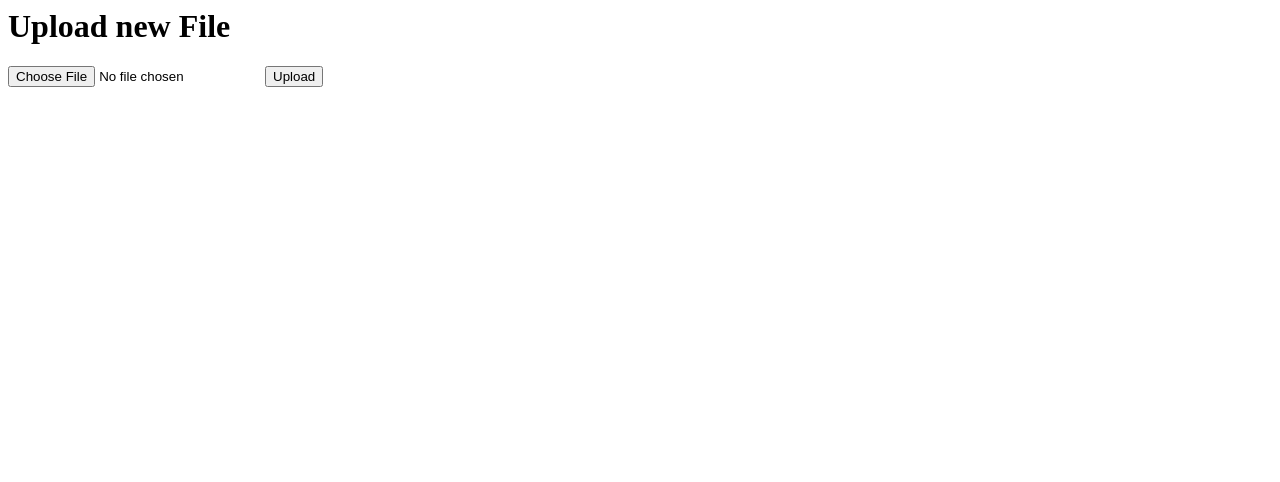
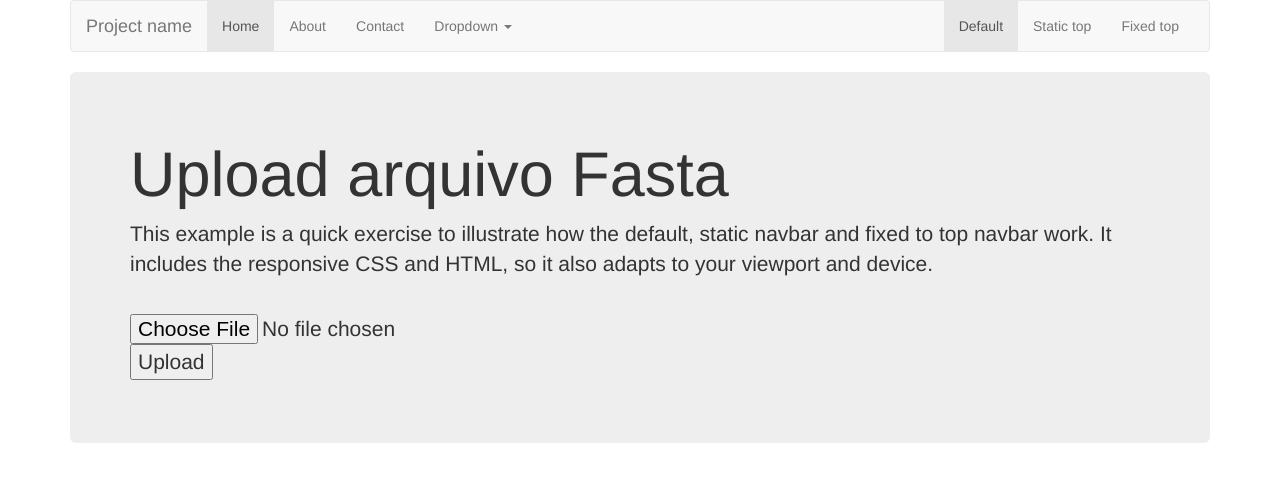
Before and after one commit to HigorMonteiro/flask_biopython, a Flask app: page / in a window 1280 px wide. Shown: the top 482 px of the page. Run offline with Flask 2, Linux system fonts and the light colour scheme; some libraries are stand-ins or nearby versions.

Commit message:
criando pagina inicial

```diff
--- a/app/templates/index.html
+++ b/app/templates/index.html
@@ -1,7 +1,73 @@
+<!DOCTYPE html>
+<html>
+  <head>
+    <meta charset="utf-8">
+    <title>Biopython</title>
 
-<title>Upload new File</title>
-  <h1>Upload new File</h1>
-    <form method=post enctype=multipart/form-data>
-        <p><input type=file name=file>
-        <input type=submit value=Upload>
-   </form>
+    <link rel="stylesheet" href="{{ url_for('static', filename="css/bootstrap.min.css")}}">
+  </head>
+  <body>
+    <div class="container">
+
+      <!-- Static navbar -->
+      <nav class="navbar navbar-default">
+        <div class="container-fluid">
+          <div class="navbar-header">
+            <button type="button" class="navbar-toggle collapsed" data-toggle="collapse" data-target="#navbar" aria-expanded="false" aria-controls="navbar">
+              <span class="sr-only">Toggle navigation</span>
+              <span class="icon-bar"></span>
+              <span class="icon-bar"></span>
+              <span class="icon-bar"></span>
+            </button>
+            <a class="navbar-brand" href="#">Project name</a>
+          </div>
+          <div id="navbar" class="navbar-collapse collapse">
+            <ul class="nav navbar-nav">
+              <li class="active"><a href="#">Home</a></li>
+              <li><a href="#">About</a></li>
+              <li><a href="#">Contact</a></li>
+              <li class="dropdown">
+                <a href="#" class="dropdown-toggle" data-toggle="dropdown" role="button" aria-haspopup="true" aria-expanded="false">Dropdown <span class="caret"></span></a>
+                <ul class="dropdown-menu">
+                  <li><a href="#">Action</a></li>
+                  <li><a href="#">Another action</a></li>
+                  <li><a href="#">Something else here</a></li>
+                  <li role="separator" class="divider"></li>
+                  <li class="dropdown-header">Nav header</li>
+                  <li><a href="#">Separated link</a></li>
+                  <li><a href="#">One more separated link</a></li>
+                </ul>
+              </li>
+            </ul>
+            <ul class="nav navbar-nav navbar-right">
+              <li class="active"><a href="./">Default <span class="sr-only">(current)</span></a></li>
+              <li><a href="../navbar-static-top/">Static top</a></li>
+              <li><a href="../navbar-fixed-top/">Fixed top</a></li>
+            </ul>
+          </div><!--/.nav-collapse -->
+        </div><!--/.container-fluid -->
+      </nav>
+
+      <!-- Main component for a primary marketing message or call to action -->
+      <div class="jumbotron">
+        <h1>Upload arquivo Fasta</h1>
+        <p>This example is a quick exercise to illustrate how the default, static navbar and fixed to top navbar work. It includes the responsive CSS and HTML, so it also adapts to your viewport and device.</p>
+        <br>
+          <form method=post enctype=multipart/form-data>
+              <p><input type=file name=file>
+
+              <input type=submit value=Upload>
+         </form>
+      </div>
+
+    </div> <!-- /container -->
+
+
+    <!-- Bootstrap core JavaScript
+    ================================================== -->
+    <!-- Placed at the end of the document so the pages load faster -->
+    <script src="https://ajax.googleapis.com/ajax/libs/jquery/1.12.4/jquery.min.js"></script>
+    <script src="{{ url_for('static', filename="js/bootstrap.min.js")}}"></script>
+
+  </body>
+</html>
```
